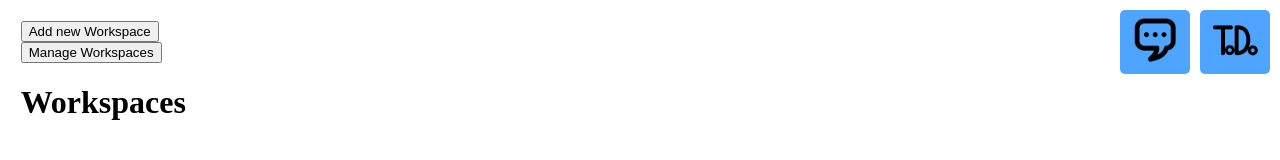
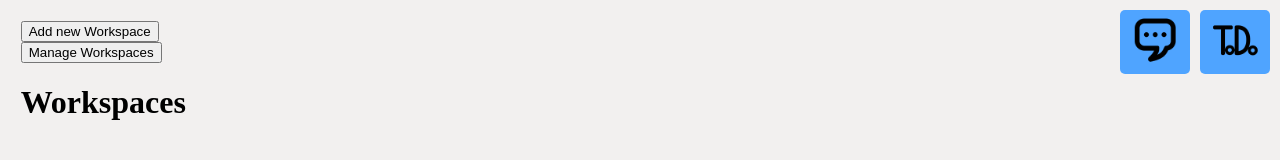
Before and after one commit to flexgaming/P2_Project, a website: page node/PublicResources/html/workspaces.html in a window 1280 px wide. Drawn offline with Linux system fonts and the light colour scheme; files that its build step writes are made by us from their sources; no server answers; files whose address does not match are found by name.

Commit message:
Background => off-white

```diff
--- a/node/PublicResources/css/chat.css
+++ b/node/PublicResources/css/chat.css
@@ -1,3 +1,7 @@
+body {
+    background-color: #f2f0ef;
+}
+
 /* Chat messages container styles */
 #chat-messages-container {
     overflow-y: scroll; /* Enable vertical scrolling for the chat messages */
--- a/node/PublicResources/css/file-viewer.css
+++ b/node/PublicResources/css/file-viewer.css
@@ -1,7 +1,10 @@
+body {
+  background-color: #f2f0ef;
+}
+
 #main-content {
     padding: 1%;
 }
-
 
 .current-folder-contents-container {
     display: grid;
--- a/node/PublicResources/css/login.css
+++ b/node/PublicResources/css/login.css
@@ -4,6 +4,7 @@ body {
     align-items: center;
     height: 100vh; /* Full viewport height */
     margin: 0; /* Remove default margin */
+    background-color: #f2f0ef;
 }
 
 .center-box {
--- a/node/PublicResources/css/notes.css
+++ b/node/PublicResources/css/notes.css
@@ -2,6 +2,7 @@
 body {
     margin: 0;
     font-family: Arial, sans-serif;
+    background-color: #f2f0ef;
 }
 
 /* Sticky header styles */
--- a/node/PublicResources/css/todo.css
+++ b/node/PublicResources/css/todo.css
@@ -1,3 +1,7 @@
+body {
+    background-color: #f2f0ef;
+}
+
 /* Sidebar styles */
 #sidebar { /* Styles for the sidebar */
     position: fixed; /* Fix the sidebar to the viewport */
--- a/node/PublicResources/css/workspaces.css
+++ b/node/PublicResources/css/workspaces.css
@@ -1,3 +1,7 @@
+body {
+  background-color: #f2f0ef;
+}
+
 /* Main content area styles */
 #main-content {
   padding: 1%; /* Add padding around the main content */
```
